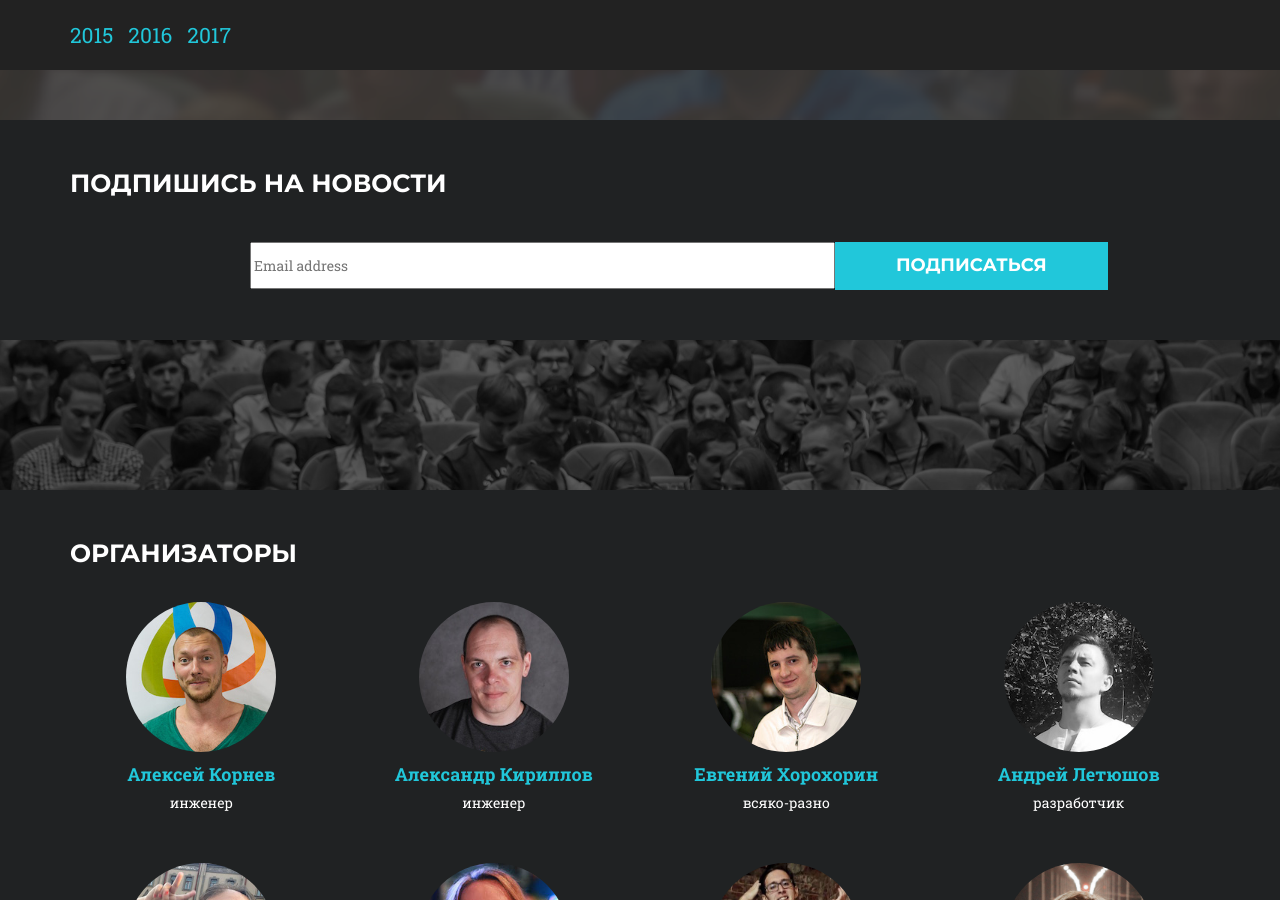
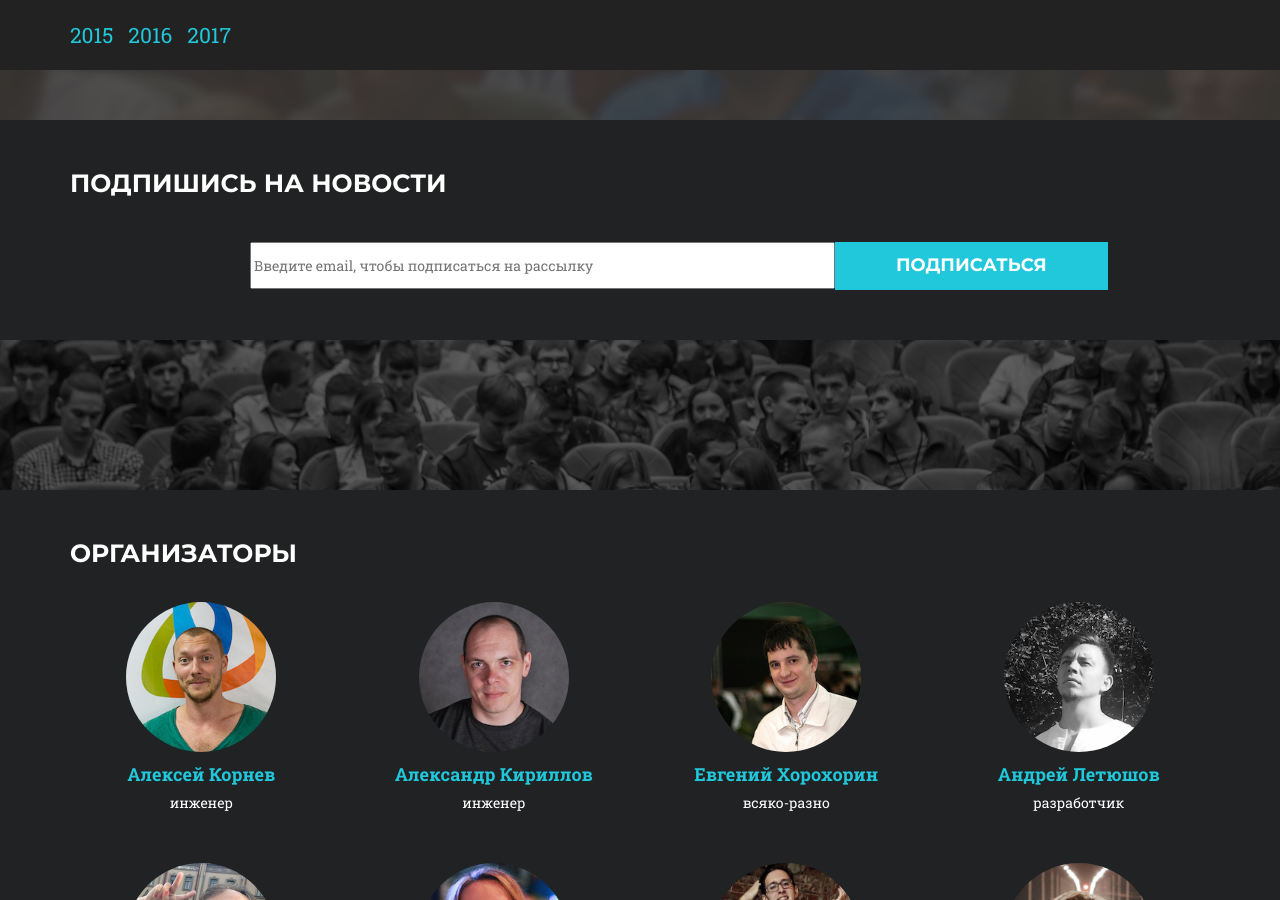
Before and after one commit to youcon/youcon.github.io, a Jekyll site: the page built from index.html, in a window 1280 px wide and 900 px high, scrolled down 896 px. Built offline with Jekyll 4.4.1, drawn with Linux system fonts in a browser that asks for light colours; nearby versions of some CDN libraries; some web fonts are replaced; comment, search, counter and statistics services are not loaded.

Commit message:
Fix subscribe form

```diff
--- a/_includes/section_subscribe.html
+++ b/_includes/section_subscribe.html
@@ -8,7 +8,7 @@
         <div class="row">
             <form action="https://youcon.us15.list-manage.com/subscribe/post?u=8a44cdfb6240dda661bf25091&amp;id=dbaaebb312" method="post" id="mc-embedded-subscribe-form" name="mc-embedded-subscribe-form" class="validate" target="_blank" novalidate>
                 <div class="col-md-offset-2 col-lg-6 sub">
-                    <input type="email" value="" name="EMAIL" id="mce-EMAIL" placeholder="Email address" required>
+                    <input type="email" value="" name="EMAIL" id="mce-EMAIL" placeholder="Введите email, чтобы подписаться на рассылку" required>
                     <div style="position: absolute; left: -5000px;" aria-hidden="true"><input type="text" name="b_8a44cdfb6240dda661bf25091_dbaaebb312" tabindex="-1" value=""></div>
                 </div>
                 <div class="col-lg-3 sub">
--- a/static/js/script.js
+++ b/static/js/script.js
@@ -44,7 +44,7 @@
     });
 
     // handle form
-    $("form").submit(function(event) {
+    $("section#registration form").submit(function(event) {
         $.ajax({
             type: 'POST',
             url: $("form").attr("action"),
```
